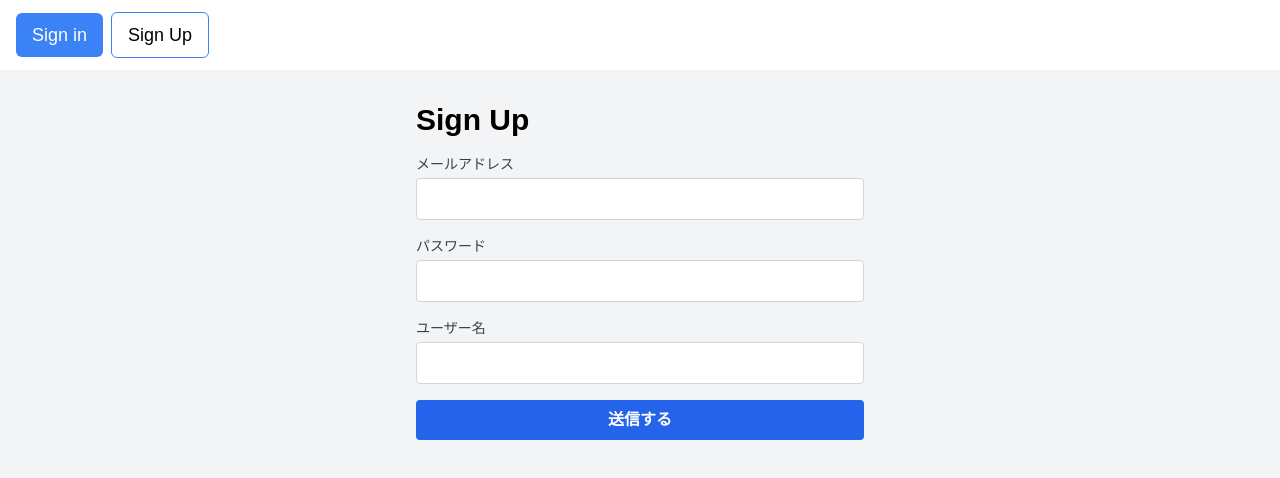
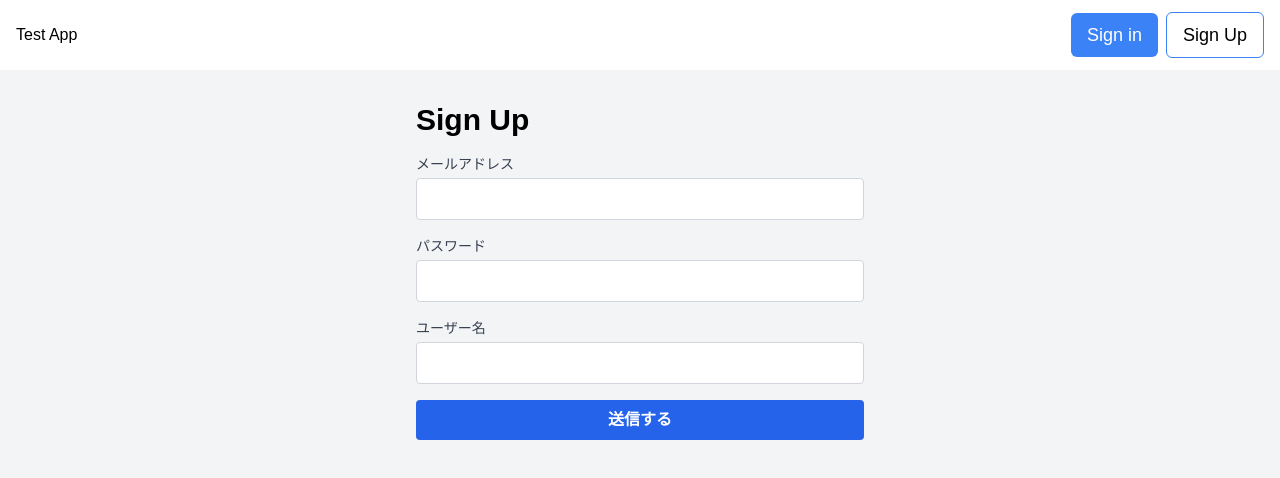
Before and after one commit to Shrimprin/test_rails-api_sign-in, a Next.js app in the folder frontend/: page /sign_up in a window 1280 px wide. Shown: the top 478 px of the page. Built offline with nearby package versions, Linux system fonts and the light colour scheme.

Commit message:
ヘッダを修正
- データフェッチ中も表示されるようにした

```diff
--- a/frontend/src/components/Header.tsx
+++ b/frontend/src/components/Header.tsx
@@ -10,6 +10,7 @@ const Header = () => {
     <header className="bg-white text-black py-3 shadow-none">
       <div className="container mx-auto px-4">
         <div className="flex justify-between items-center">
+          <p>Test App</p>
           {user.isFetched && (
             <>
               {!user.isSignedIn && (
```
